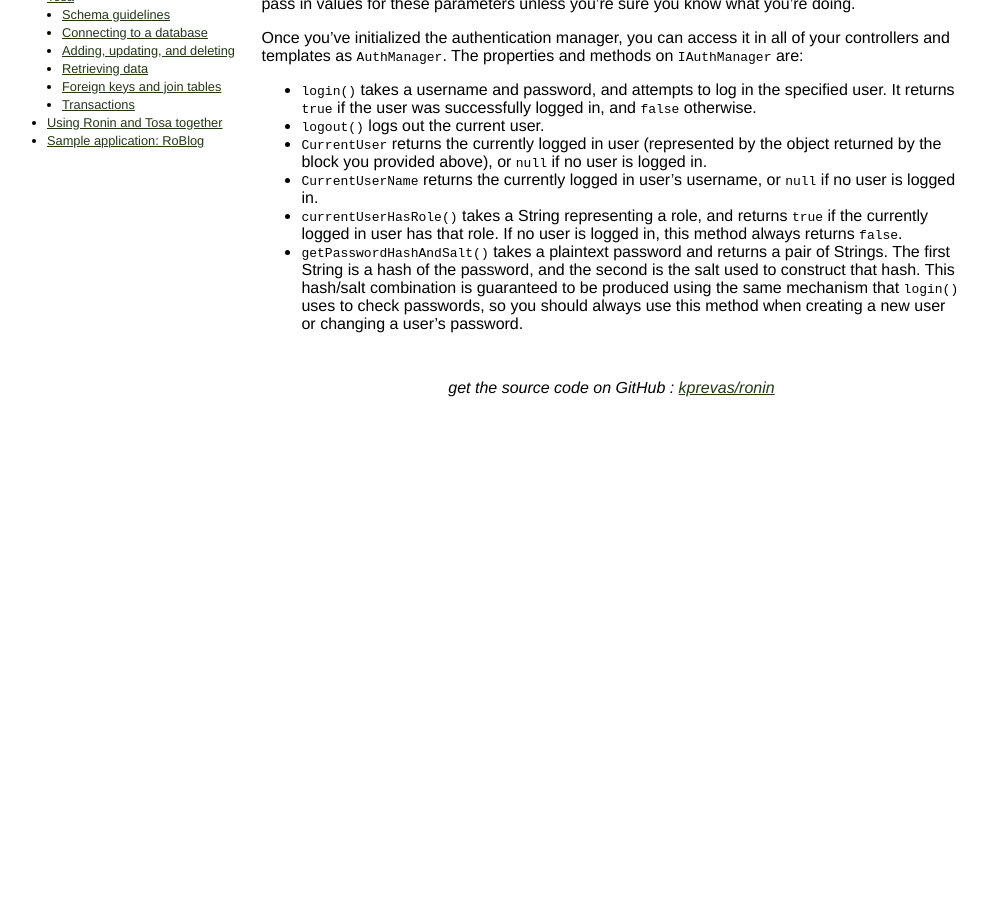
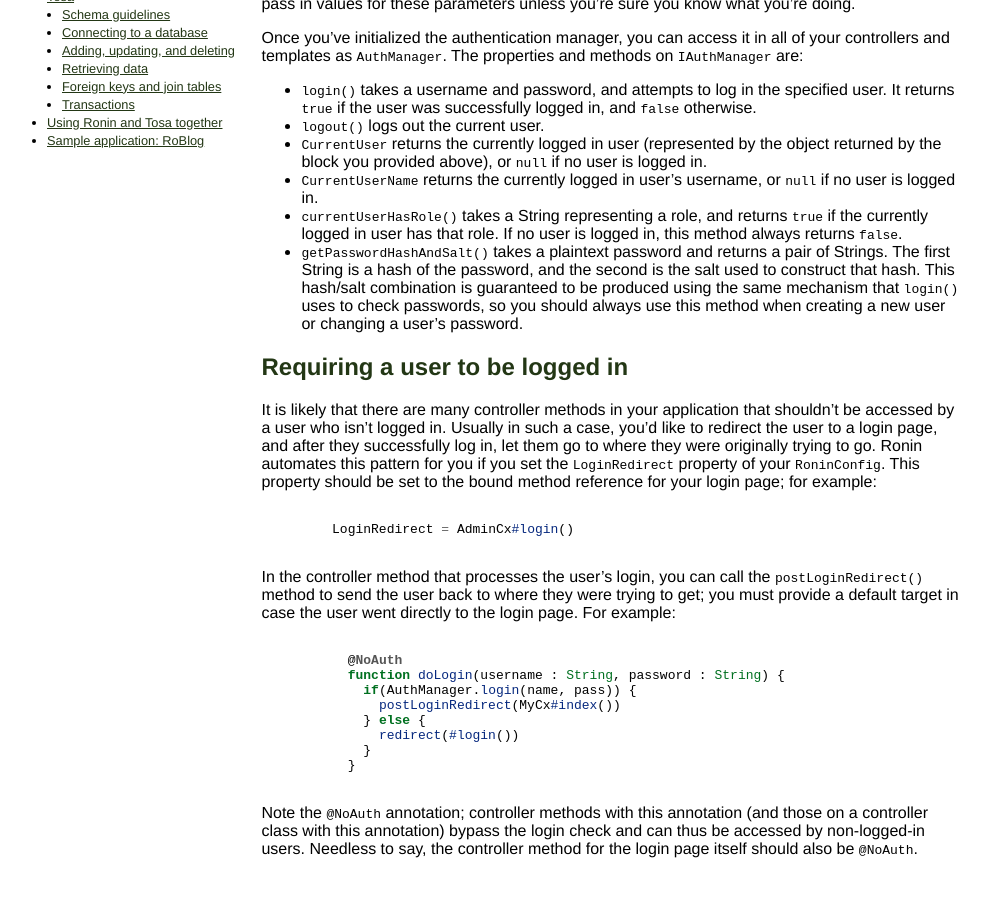
Before and after one commit to kprevas/ronin, a Jekyll site: the page built from User-Authentication.md, in a window 1280 px wide and 900 px high, scrolled down 759 px. Shown: the top 897 px of the window, without its empty margins (1-990 px from the left). Built offline with Jekyll 4.4.1, drawn with Linux system fonts in a browser that asks for light colours; some web fonts are replaced; Markdown is read by kramdown in place of the engine named in the settings; before the commit the page ends 1164 px from its top, so only the background shows below that.

Commit message:
docs for https and login checks

```diff
--- a/User-Authentication.md
+++ b/User-Authentication.md
@@ -54,4 +54,35 @@ on `IAuthManager` are:
   * `currentUserHasRole()` takes a String representing a role, and returns `true` if the currently logged in user has that role. If no user is logged in, this method always returns `false`.
   * `getPasswordHashAndSalt()` takes a plaintext password and returns a pair of Strings. The first String is a hash of the password, and the second is the salt used to construct that hash. This hash/salt combination is guaranteed to be produced using the same mechanism that `login()` uses to check passwords, so you should always use this method when creating a new user or changing a user's password.
 
+## Requiring a user to be logged in
+
+It is likely that there are many controller methods in your application that shouldn't be accessed by
+a user who isn't logged in.  Usually in such a case, you'd like to redirect the user to a login page,
+and after they successfully log in, let them go to where they were originally trying to go.  Ronin automates
+this pattern for you if you set the `LoginRedirect` property of your `RoninConfig`.  This property should
+be set to the bound method reference for your login page; for example:
+
+{% highlight js %}
+  LoginRedirect = AdminCx#login()
+{% endhighlight %}
+
+In the controller method that processes the user's login, you can call the `postLoginRedirect()` method
+to send the user back to where they were trying to get; you must provide a default target in case the user
+went directly to the login page.  For example:
+
+{% highlight js %}
+    @NoAuth
+    function doLogin(username : String, password : String) {
+      if(AuthManager.login(name, pass)) {
+        postLoginRedirect(MyCx#index())
+      } else {
+        redirect(#login())
+      }
+    }
+{% endhighlight %}
+
+Note the `@NoAuth` annotation; controller methods with this annotation (and those on a controller class
+with this annotation) bypass the login check and can thus be accessed by non-logged-in users.  Needless
+to say, the controller method for the login page itself should also be `@NoAuth`.
+
    [2]: http://shiro.apache.org
```
Also changed, not shown: Controllers.md (+10 -0 lines).
